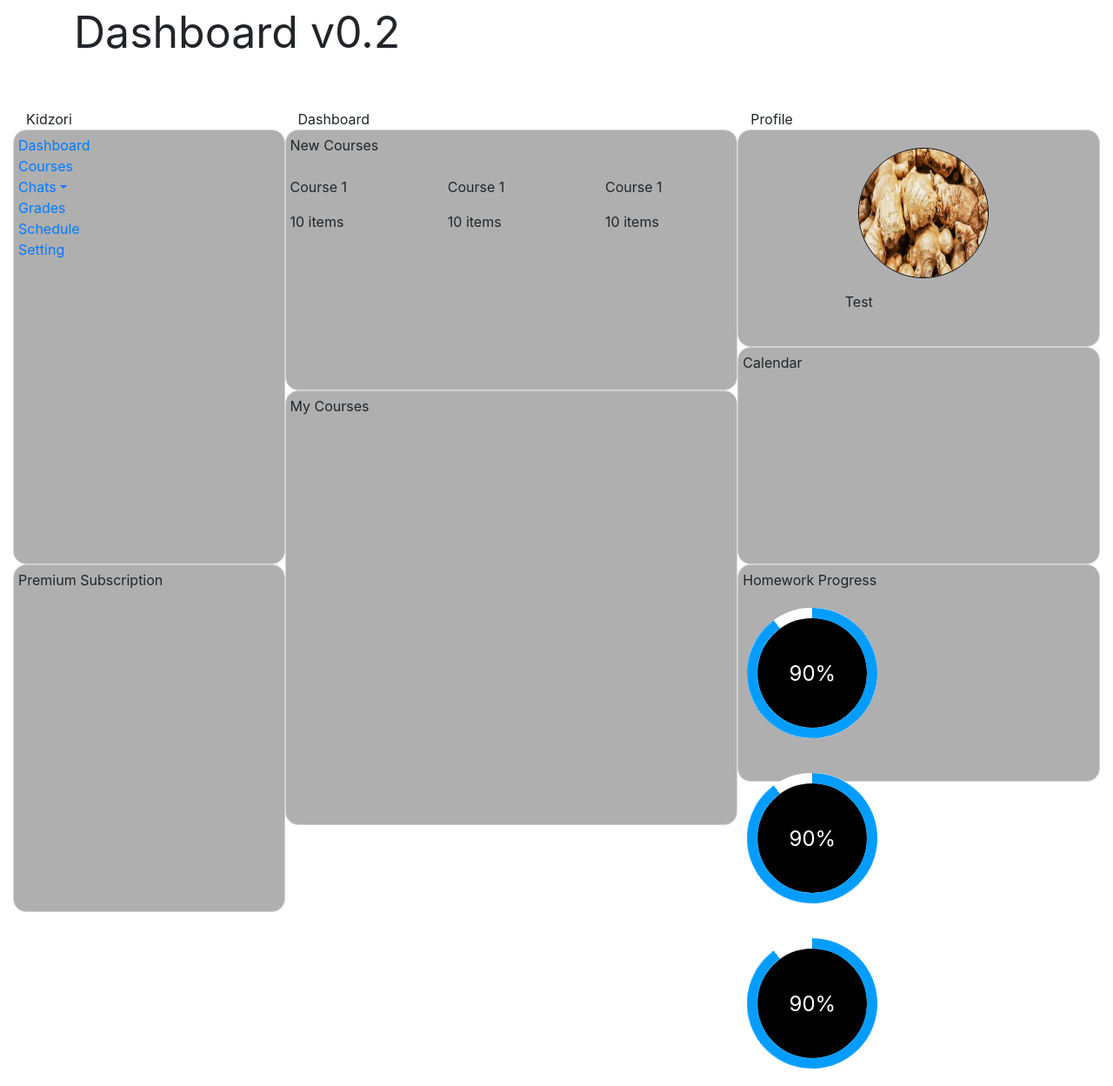
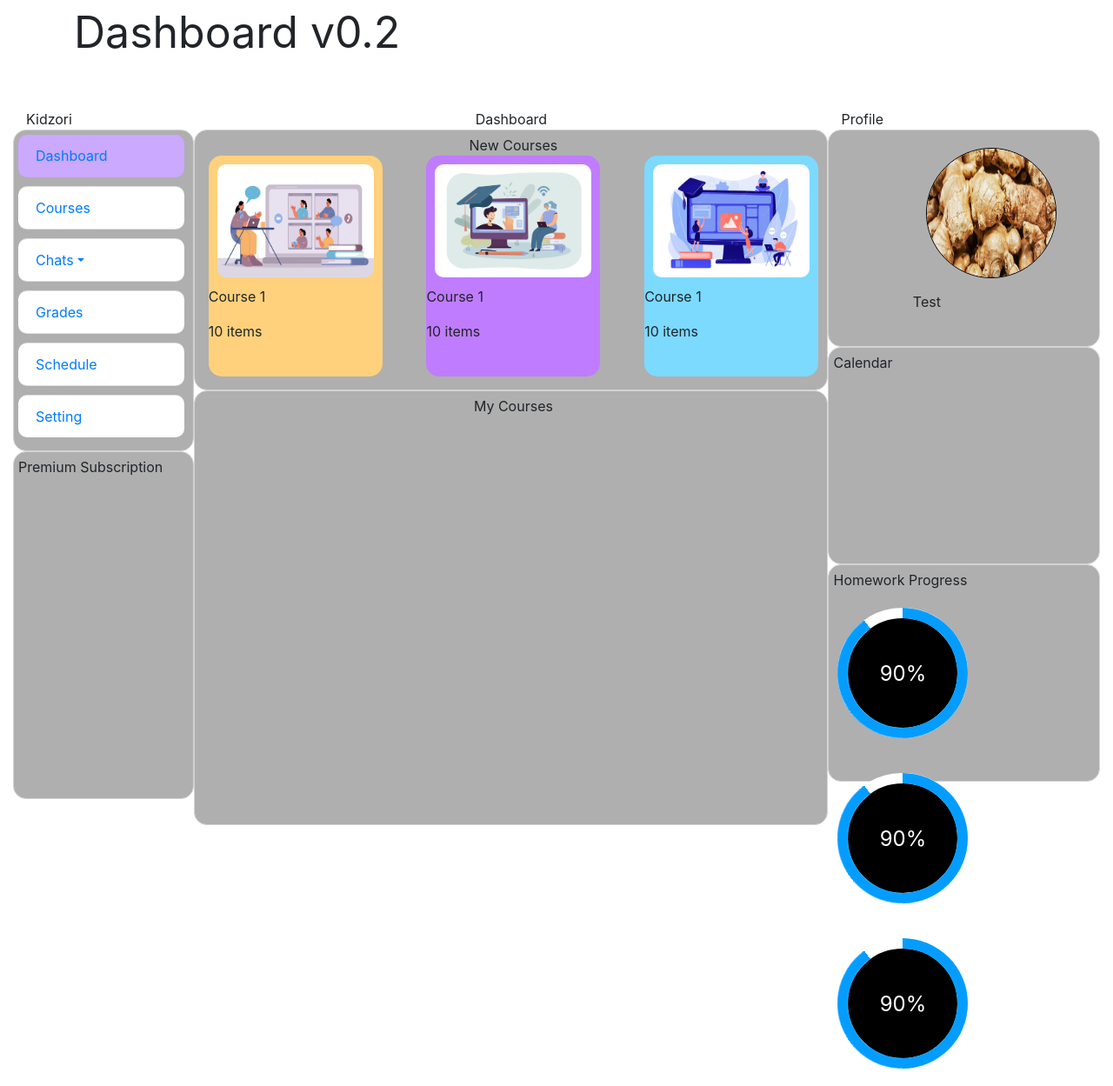
Before and after one commit to Bumboria/KZ-Course-Dashboard, a PHP site: the page made by dashboard v0.2.html in a window 1280 px wide. Shown: the whole page at 87% size. Run offline with PHP 8.4, Linux system fonts and the light colour scheme.

Commit message:
Courses update

```diff
--- a/css/dashboard.css
+++ b/css/dashboard.css
@@ -55,7 +55,7 @@
 }
 
 .left-row-1{
-  height: 500px !important;
+  height: 370px !important;
 }
 
 .left-row-2{
@@ -68,6 +68,53 @@
 
 .mid-row-2{
   height: 500px !important;
+}
+
+#btnSide{
+  border-radius: 10px;
+  margin-bottom: 10px;
+}
+
+.list-group{
+  padding-right: 10px;
+}
+
+.list-group-item.active{
+  background-color: #caa9ff;
+  border-color: #f8f9fa00;
+}
+
+.course1{
+  width: 200px;
+  background-color: #ffd17c;
+  border-radius: 15px;
+}
+
+.course2{
+  width: 200px;
+  background-color: #c07cff;
+  border-radius: 15px;
+}
+
+.course3{
+  width: 200px;
+  background-color: #7cdaff;
+  border-radius: 15px;
+}
+
+.course-image{
+  width:200px;
+  height:150px;
+  border-radius: 20px;
+  padding: 10px;
+}
+
+.course-name{
+  text-align: left;
+}
+
+.course-lesson-count{
+  text-align: left;
 }
 
 /*Progress Bar*/
--- a/dashboard v0.2.html
+++ b/dashboard v0.2.html
@@ -29,20 +29,20 @@
         <div class="row gx-5">
 
             <!-- Left Column -->
-            <div class="col-3">
+            <div class="col-sm-2">
               <span class="left-title">Kidzori</span>
               <div class="row">
                 <div class="left-row-1"  id="fcol">
                   <div class="wrapper">
                     <nav id="sidebar">
-                      <ul class="list-unstyled components">
-                        <li>
+                      <ul class="list-group list-group-flush">
+                        <li class="list-group-item list-gro active" id="btnSide">
                           <a href="#">Dashboard</a>
                         </li>
-                        <li>
+                        <li class="list-group-item list-group-item-action" id="btnSide">
                           <a href="#">Courses</a>
                         </li>
-                        <li>
+                        <li class="list-group-item list-group-item-action" id="btnSide">
                           <a href="#pageSubmenu" data-toggle="collapse" aria-expanded="false" class="dropdown-toggle">Chats</a>
                           <ul class="collapse list-unstyled" id="pageSubmenu">
                             <li>
@@ -56,15 +56,15 @@
                             </li>
                           </ul>
                         </li>
-                        <li>
+                        <li class="list-group-item list-group-item-action" id="btnSide">
                           <a href="#">Grades</a>
                         </li>
-                        <li>
+                        <li class="list-group-item list-group-item-action" id="btnSide">
                           <a href="#">Schedule</a>
                         </li>
-                        <li>
+                        <li class="list-group-item list-group-item-action" id="btnSide">
                           <a href="#">Setting</a>
-                      </li>
+                        </li>
                       </ul>
                     </nav>
                   </div>
@@ -78,31 +78,31 @@
             </div>
 
             <!-- Middle Column -->
-            <div class="col-xl-5">
+            <div class="col-lg-7" id="midColTop" align="center">
               <span class="mid-title">Dashboard</span>
               <div class="row">
                 <div class="mid-row-1" id="fcol">
                   <span id="md-1">New Courses</span>
                     <div class="row">
-                      <div class="col">
-                        <div class="1-course">
-                          <span><img src="" class="course-image"></span>
+                      <div class="col-4">
+                        <div class="course1">
+                          <span><img src="images/course1.jpg" class="course-image"></span>
                           <p class="course-name">Course 1</p>
                           <p class="course-lesson-count">10 items</p>
                           <p><img src="" class="classmate"></p>
                         </div>
                       </div>
-                      <div class="col">
-                        <div class="2-course">
-                          <span><img src="" class="course-image"></span>
+                      <div class="col-4">
+                        <div class="course2">
+                          <span><img src="images/course2.jpg" class="course-image"></span>
                           <p class="course-name">Course 1</p>
                           <p class="course-lesson-count">10 items</p>
                           <p><img src="" class="classmate"></p>
                         </div>
                       </div>
-                      <div class="col">
-                        <div class="3-course">
-                          <span><img src="" class="course-image"></span>
+                      <div class="col-4">
+                        <div class="course3">
+                          <span><img src="images/course3.jpg" class="course-image"></span>
                           <p class="course-name">Course 1</p>
                           <p class="course-lesson-count">10 items</p>
                           <p><img src="" class="classmate"></p>
@@ -119,7 +119,7 @@
             </div>
 
             <!-- Right Column -->
-            <div class="col-4">
+            <div class="col-md-3">
               <span class="right-title">Profile</span>
                 <!-- Profile -->
                 <div class="row">
```
Also changed, not shown: images/course1.jpg (added), images/course2.jpg (added), images/course3.jpg (added).
